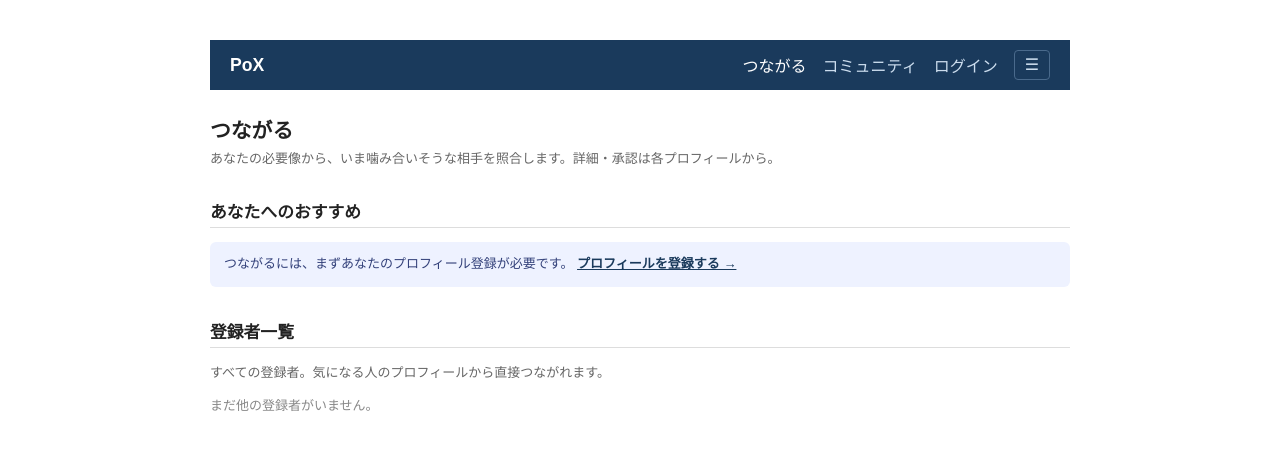
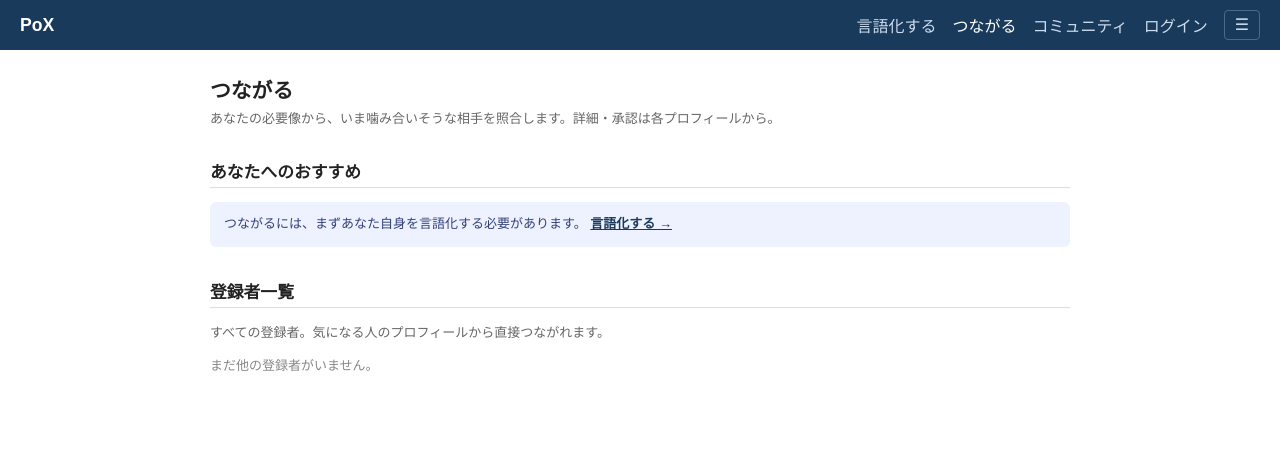
Before and after one commit to PoX-Praxis/matching-program, a Flask app: page /connect in a window 1280 px wide. Shown: the top 450 px of the page. Run offline with Flask 3, Linux system fonts and the light colour scheme; data that the repository does not hold is empty; some libraries are stand-ins or nearby versions.

Commit message:
fix(nav): リボンを全ページ全幅に統一、「言語化する」を常時表示、登録ページ改称 (#54)
添付フィードバックの4点。動線・ロジックは不変更。

1. リボン全幅統一: #poxNav を box-sizing:border-box＋width:100vw＋左右マージンで全ブリード、
   body の margin-top を打ち消して上端そろえ。枠内に見えていたページも端まで届く。
2. 「プロフィール登録」→「言語化する」に改称（ナビ・登録ページ title/h1・connect 導線）。
3. 「言語化する」を折り畳まず「つながる」の左に常時表示（未ログインでも表示）。☰ から登録項目を除去。
4. ログイン前/後で「ログイン必須」表示を切替（登録バナー＝未ログイン時に必須表示、ナビ＝
   未ログイン時ログイン/ログイン後ログアウト）。

全 340 件 PASS。


Claude-Session: https://claude.ai/code/session_01NiS8n7oAx8DrDNBkoEvbA5

Co-authored-by: Claude <noreply@anthropic.com>

```diff
--- a/templates/_nav.html
+++ b/templates/_nav.html
@@ -1,7 +1,15 @@
+<style>
+  /* リボン（ナビ帯）を全ページで画面の端までそろえる（body の max-width/margin/padding に依存させない）。
+     一部ページは body が中央寄せの枠のため帯が端まで届かなかった → 全幅・上端そろえに統一。 */
+  #poxNav{ box-sizing:border-box; width:100vw; margin-left:calc(50% - 50vw); margin-right:calc(50% - 50vw); margin-top:0; }
+  body{ margin-top:0 !important; }
+</style>
 <nav id="poxNav" style="background:#1a3a5c;padding:10px 20px;display:flex;align-items:center;justify-content:space-between;margin-bottom:24px;position:relative">
   <a href="/" style="color:white;font-weight:bold;text-decoration:none;font-size:1.1rem">PoX</a>
   <div style="display:flex;gap:16px;align-items:center;position:relative">
-    <!-- 常に表示する主要導線（厳選）。他は右端の ☰ に折り畳む。 -->
+    <!-- 常に表示する主要導線（厳選）。他は右端の ☰ に折り畳む。
+         「言語化する」は登録前の人にもイメージが湧くよう常時表示（つながるの左）。 -->
+    <a href="/register" id="navWrite" style="color:#cde;text-decoration:none;white-space:nowrap">言語化する</a>
     <a href="/connect" id="navMatch" style="color:#cde;text-decoration:none;white-space:nowrap">つながる</a>
     <a href="/communities" id="navCommunities" style="color:#cde;text-decoration:none;white-space:nowrap">コミュニティ</a>
     <!-- 未ログイン時のみ表示（ログイン後は非表示にして ☰ 内のログアウトへ） -->
@@ -12,7 +20,6 @@
          style="position:absolute;top:100%;right:0;margin-top:8px;background:#fff;border:1px solid #ccd;border-radius:8px;box-shadow:0 6px 24px rgba(0,0,0,.18);min-width:200px;padding:6px;z-index:200">
       <!-- hidden 項目は inline display を付けない（display:block は hidden の既定 display:none を上書きしてしまうため）。表示は JS で style.display を付与する。 -->
       <div id="navMenuId" hidden style="font-size:11px;color:#888;padding:6px 10px;border-bottom:1px solid #eee;margin-bottom:4px;word-break:break-all"></div>
-      <a href="/register" id="menuRegister" hidden style="padding:9px 10px;color:#1a3a5c;text-decoration:none;border-radius:4px">プロフィール登録</a>
       <a href="#" id="menuInbox" hidden style="padding:9px 10px;color:#1a3a5c;text-decoration:none;border-radius:4px">受信箱</a>
       <a href="#" id="menuMypage" hidden style="padding:9px 10px;color:#1a3a5c;text-decoration:none;border-radius:4px">マイページ</a>
       <a href="/about" style="display:block;padding:9px 10px;color:#1a3a5c;text-decoration:none;border-radius:4px">PoXとは</a>
@@ -77,7 +84,6 @@ window.PoX = (function(){
   PoX.me().then(function(sid){
     var login   = document.getElementById("navLogin");
     var idBox   = document.getElementById("navMenuId");
-    var mReg    = document.getElementById("menuRegister");
     var mInbox  = document.getElementById("menuInbox");
     var mMypage = document.getElementById("menuMypage");
     var mLogout = document.getElementById("menuLogout");
@@ -85,7 +91,6 @@ window.PoX = (function(){
       // ログイン後: ログインリンクを隠し、本人限定項目を出す。id はセッション値のみ表示。
       if (login) login.hidden = true;
       idBox.textContent = "ログイン中: " + sid; idBox.hidden = false;
-      mReg.hidden = false;    mReg.style.display = "block";
       mInbox.hidden  = false; mInbox.style.display  = "block"; mInbox.href  = "/inbox?id="  + encodeURIComponent(sid);
       mMypage.hidden = false; mMypage.style.display = "block"; mMypage.href = "/mypage?id=" + encodeURIComponent(sid);
       mLogout.hidden = false; mLogout.style.display = "block";
--- a/templates/connect.html
+++ b/templates/connect.html
@@ -76,8 +76,8 @@ const AXIS = {
 async function loadRecommendations() {
   const status = document.getElementById("recStatus");
   if (!myId) {
-    status.innerHTML = `<div class="notice">つながるには、まずあなたのプロフィール登録が必要です。
-      <a href="/register">プロフィールを登録する →</a></div>`;
+    status.innerHTML = `<div class="notice">つながるには、まずあなた自身を言語化する必要があります。
+      <a href="/register">言語化する →</a></div>`;
     return;
   }
   status.innerHTML = `<span class="muted">照合中…</span>`;
--- a/templates/register.html
+++ b/templates/register.html
@@ -2,7 +2,7 @@
 <html lang="ja">
 <head>
 <meta charset="UTF-8">
-<title>プロフィール登録 — PoX</title>
+<title>言語化する — PoX</title>
 <style>
   body { font-family: sans-serif; max-width: 760px; margin: 40px auto; padding: 0 16px; color: #222; }
   h1 { font-size: 1.3rem; margin-bottom: 4px; }
@@ -53,7 +53,7 @@
 <body>
 {% include "_nav.html" %}
 
-<h1>プロフィール登録</h1>
+<h1>言語化する</h1>
 
 <div class="why-box">
   <strong>なぜ AI で自己構造化するのか？</strong><br>
```
